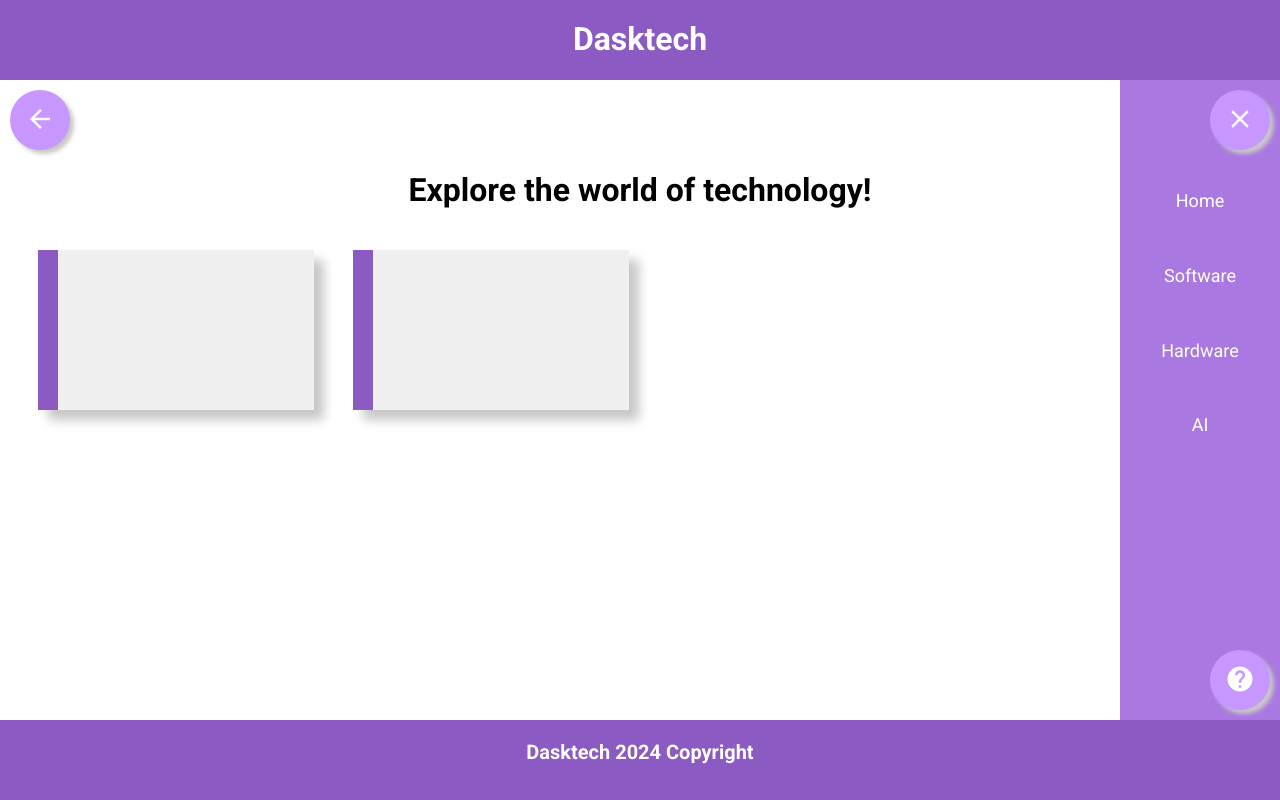
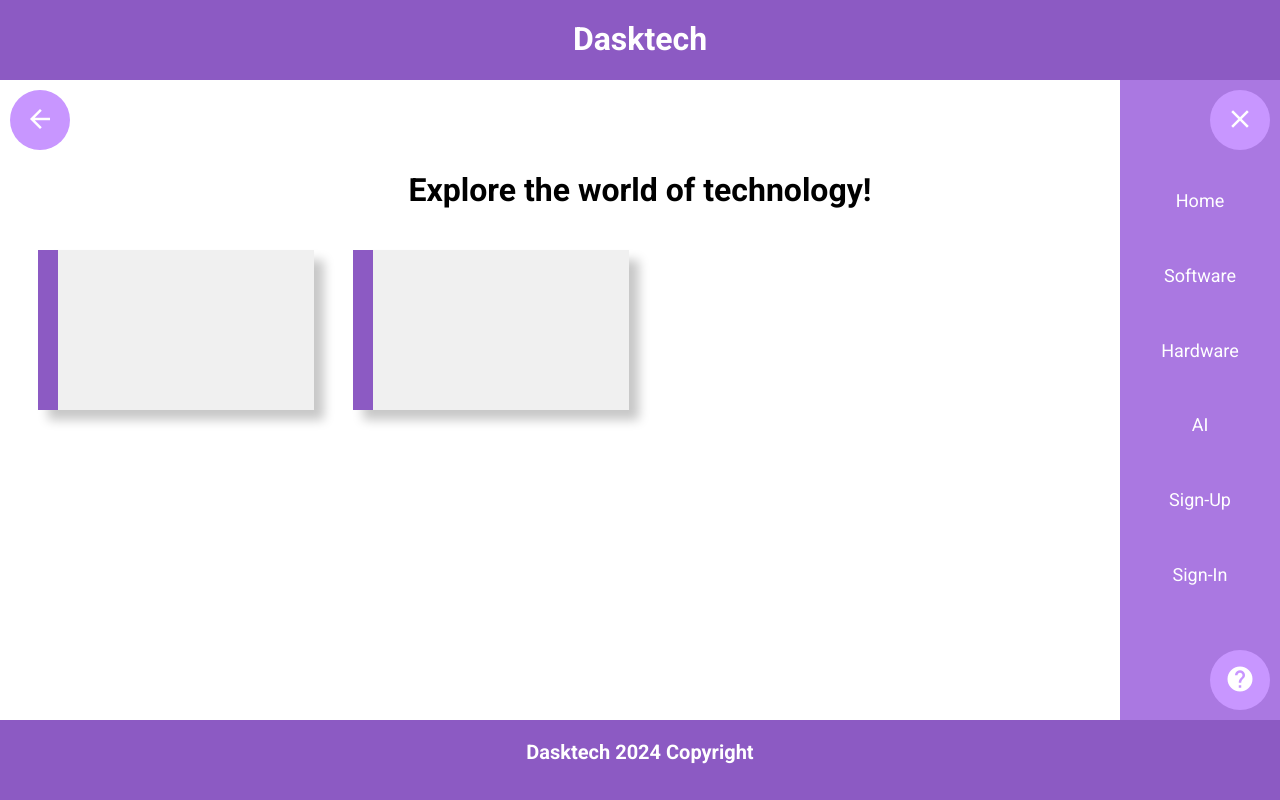
Before and after one commit to DanielTruscaV1/DasktechV3, a Vue app in the folder front-end/dasktech/: page / in a window 1280 px wide. Both pictures are taken after a click on the button "menu". Built offline with nearby package versions, Linux system fonts and the light colour scheme.

Commit message:
Created and linked the Sign-Up and Sign-In components.

```diff
--- a/front-end/dasktech/src/App.vue
+++ b/front-end/dasktech/src/App.vue
@@ -65,7 +65,6 @@
     border:none;
     position:absolute;
     z-index:2;
-    box-shadow:4px 4px 4px rgb(200, 200, 200);
   }
   #button1
   {
--- a/front-end/dasktech/src/components/Navigation.vue
+++ b/front-end/dasktech/src/components/Navigation.vue
@@ -15,6 +15,12 @@
         </router-link>
         <router-link :to="{name: 'Subject'}">
             AI
+        </router-link>
+        <router-link :to="{name: 'SignUp'}">
+            Sign-Up
+        </router-link>
+        <router-link :to="{name: 'SignIn'}">
+            Sign-In
         </router-link>
     </div>
 
--- /dev/null
+++ b/front-end/dasktech/src/components/SignIn.vue
@@ -0,0 +1,18 @@
+<script setup>
+
+</script>
+
+<template>
+
+</template>
+
+<style scoped>
+    @media screen and (max-width:600px)
+    {
+
+    }
+    @media screen and (min-width:600px)
+    {
+
+    }
+</style>
--- /dev/null
+++ b/front-end/dasktech/src/components/SignUp.vue
@@ -0,0 +1,18 @@
+<script setup>
+
+</script>
+
+<template>
+
+</template>
+
+<style scoped>
+    @media screen and (max-width:600px)
+    {
+
+    }
+    @media screen and (min-width:600px)
+    {
+
+    }
+</style>
--- a/front-end/dasktech/src/router.js
+++ b/front-end/dasktech/src/router.js
@@ -2,6 +2,8 @@ import { createWebHistory, createRouter } from 'vue-router'
 
 import Home from "./components/Home.vue";
 import Subject1 from "./components/Subject1.vue";
+import SignUp from "./components/SignUp.vue";
+import SignIn from "./components/SignIn.vue";
 
 const routes = [
     {
@@ -14,6 +16,16 @@ const routes = [
       name:'Subject',
       component: Subject1
     },
+    {
+      path: '/sign_up',
+      name:'SignUp',
+      component: SignUp
+    },
+    {
+      path: '/sign_in',
+      name:'SignIn',
+      component: SignIn
+    },
 ]
 
 const router = createRouter({
```
